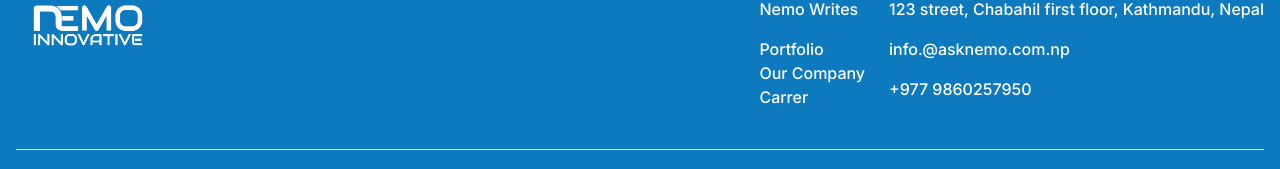
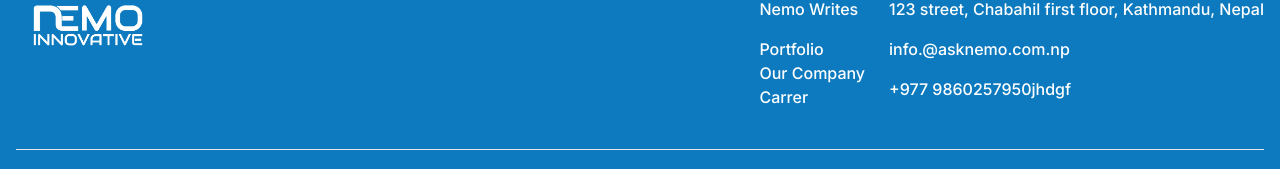
Before and after one commit to Satkar69/TheCounsellor, a Next.js app: page / in a window 1280 px wide. Shown: the part 4239-4408 px from the top of the page. Built offline with nearby package versions, Linux system fonts and the light colour scheme.

Commit message:
random bs

```diff
--- a/src/app/components/Footer.tsx
+++ b/src/app/components/Footer.tsx
@@ -58,7 +58,7 @@ const Footer = () => {
                   </li>
                   <li className="mb-4">
                     <a href="" className="hover:underline ">
-                      +977 9860257950
+                      +977 9860257950jhdgf
                     </a>
                   </li>
                 </ul>
```
